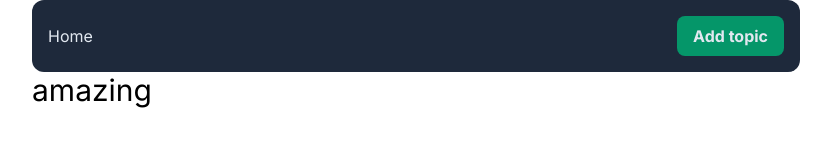
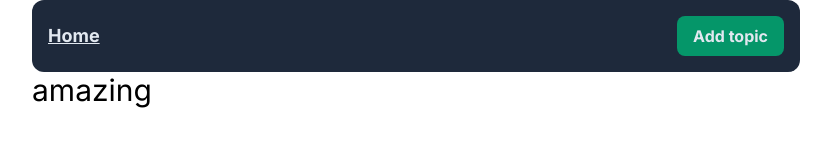
Before and after one commit to faun3/next13-simple-crud, a Next.js app: page / in a window 1280 px wide. Shown: the top 160 px of the page, without its empty margins (224-1055 px from the left). Built offline with nearby package versions, Linux system fonts and the light colour scheme.

Commit message:
style nav

```diff
--- a/components/Navbar.tsx
+++ b/components/Navbar.tsx
@@ -3,7 +3,7 @@ import Link from "next/link";
 const Navbar = () => {
   return (
     <nav className="flex flex-row justify-between bg-slate-800 text-slate-200 px-4 py-4 rounded-xl items-center">
-      <Link href={"/"} className="cursor-pointer">
+      <Link href={"/"} className="cursor-pointer underline font-bold text-lg">
         Home
       </Link>
       <Link
```
